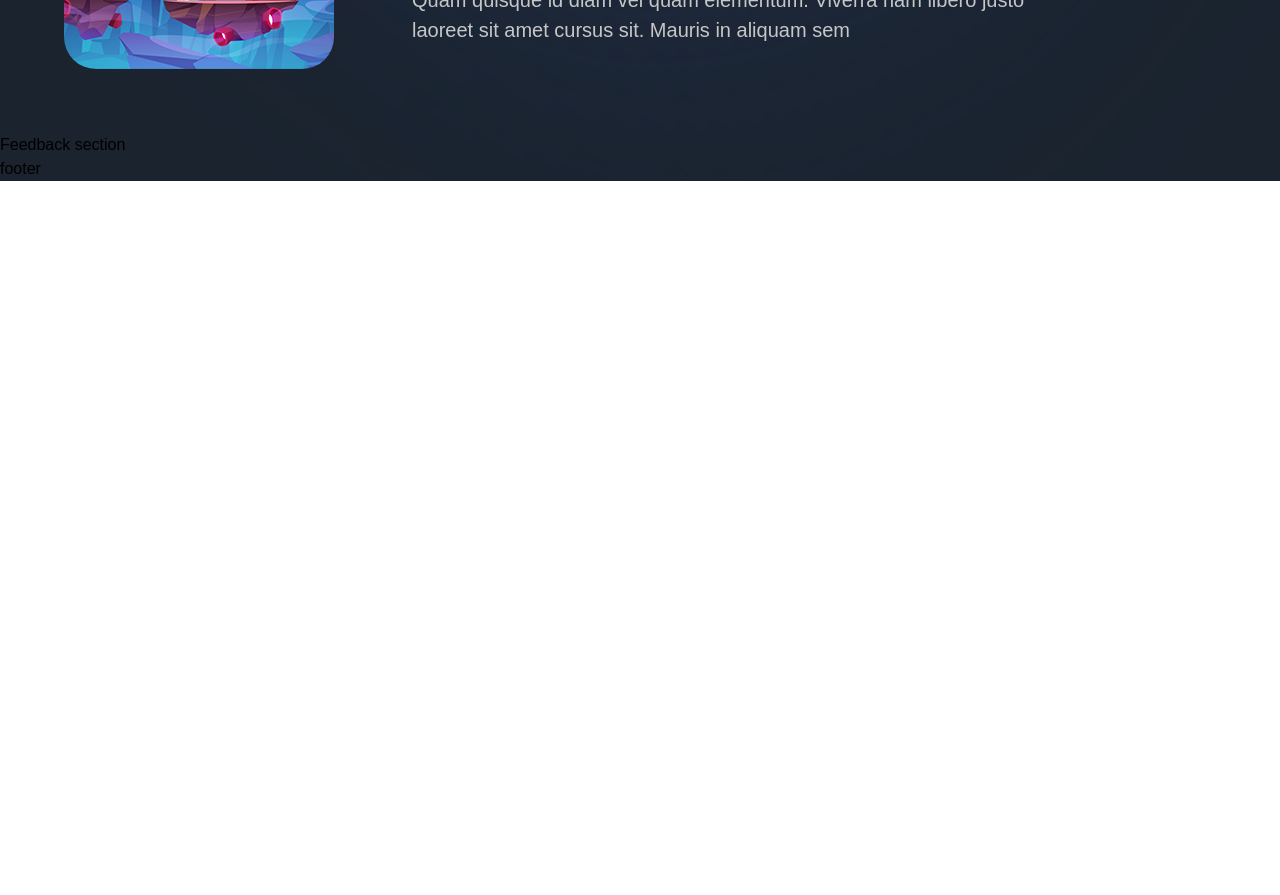
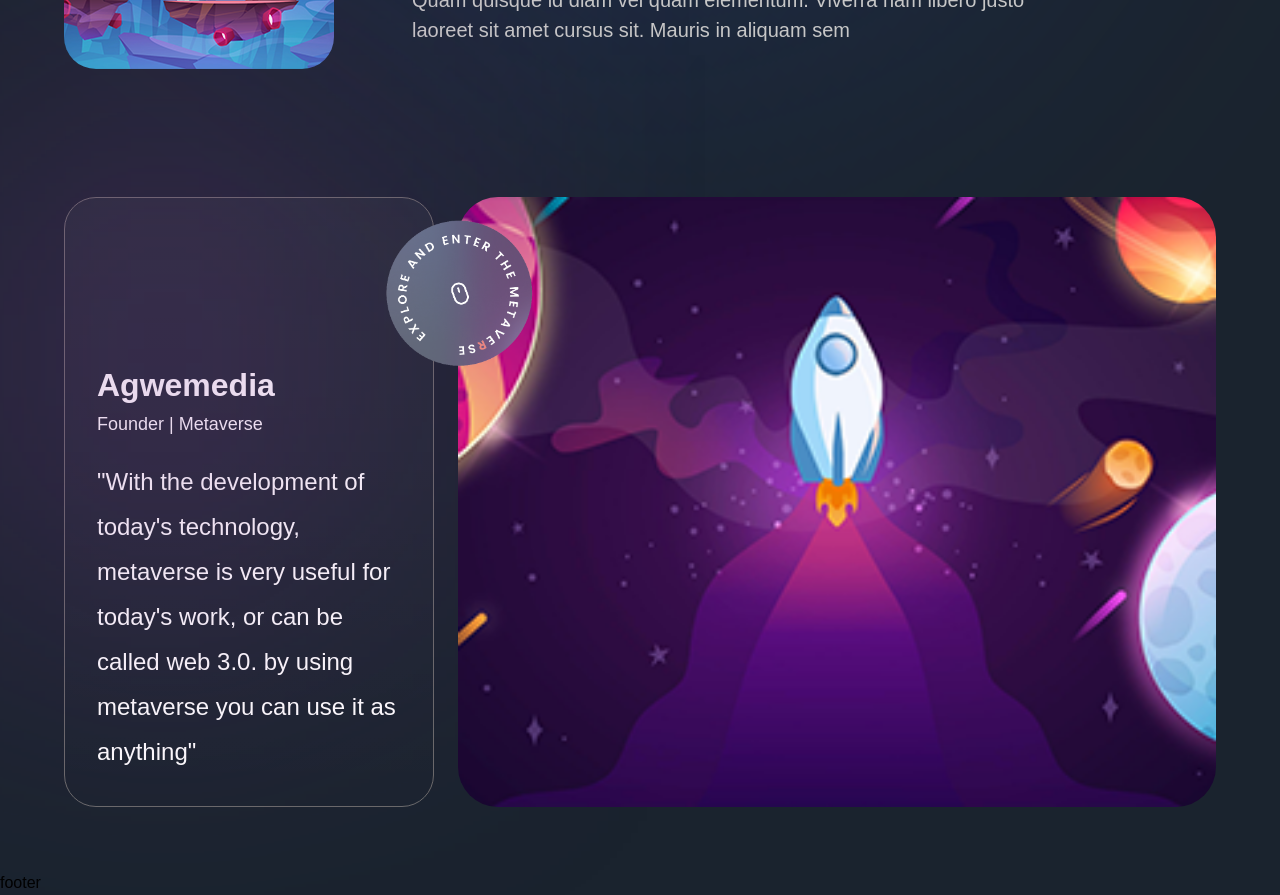
Before and after one commit to AgweBryan/Metaverse, a Next.js app: page / in a window 1280 px wide. Shown: the part 6220-7115 px from the top of the page. Before the commit the page ends 6401 px from the top, so only its background shows below. Built offline with nearby package versions, Linux system fonts and the light colour scheme; a web font is replaced by a local one.

Commit message:
added feedback section

```diff
--- a/sections/Feedback.jsx
+++ b/sections/Feedback.jsx
@@ -1,8 +1,59 @@
-'use client';
+"use client";
+
+import { motion } from "framer-motion";
+import styles from "../styles";
+import { fadeIn, staggerContainer, zoomIn } from "../utils/motion";
+import { TypingText, TitleText } from "../components";
 
 const Feedback = () => (
-  <section>
-    Feedback section
+  <section className={`${styles.paddings} relative z-10`}>
+    <motion.div
+      variants={staggerContainer}
+      initial="hidden"
+      whileInView="show"
+      viewport={{ once: false, amount: 0.25 }}
+      className={`${styles.innerWidth} mx-auto flex flex-col lg:flex-row gap-6`}
+    >
+      <motion.div
+        variants={fadeIn("right", "tween", 0.2, 1)}
+        className="flex-[0.5] lg:max-w-[370px] flex justify-end flex-col gradient-05 sm:p-8 p-4 rounded-[32px] border-[1px] border-[#6a6a6a] relative"
+      >
+        <div className="feedback-gradient" />
+        <div className="">
+          <h4 className="font-bold sm:text-[32px] text-[26px] sm:leading-[40px] leading-[36px] text-white">
+            Agwemedia
+          </h4>
+          <p className="mt-[8px] font-normal sm:text-[18px] text-[12px] sm:leading-[22px] leading-[16px] text-white">
+            Founder | Metaverse
+          </p>
+          <p className="mt-[24px] font-normal sm:text-[24px] text-[18px] sm:leading-[45px] leading-[39px] text-white">
+            "With the development of today's technology, metaverse is very
+            useful for today's work, or can be called web 3.0. by using
+            metaverse you can use it as anything"
+          </p>
+        </div>
+      </motion.div>
+      <motion.div
+        variants={fadeIn("left", "tween", 0.2, 1)}
+        className="relative flex-1 flex justify-center items-center"
+      >
+        <img
+          src="./planet-09.png"
+          alt="planet-09"
+          className="w-full lg:h-[610px] h-auto min-h-[210px] object-cover rounded-[40px]"
+        />
+        <motion.div
+          variants={zoomIn(0.4, 1)}
+          className="lg:block hidden absolute -left-[10%] top-[3%]"
+        >
+          <img
+            src="./stamp.png"
+            alt="stamp"
+            className="w-[155px] h-[155px] object-cover"
+          />
+        </motion.div>
+      </motion.div>
+    </motion.div>
   </section>
 );
 
```
